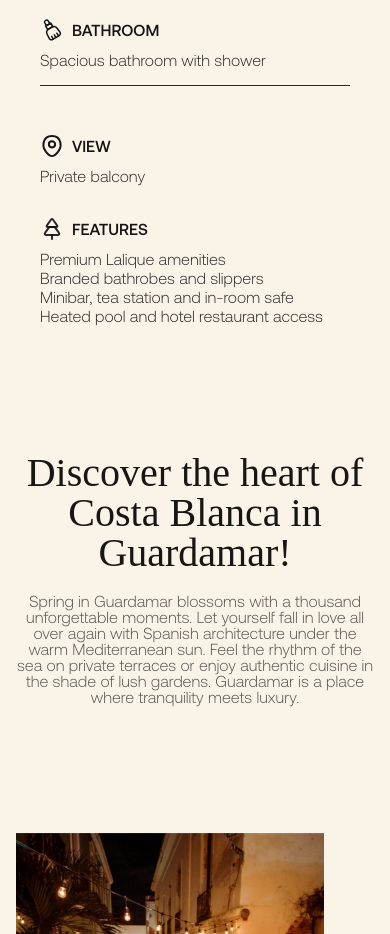
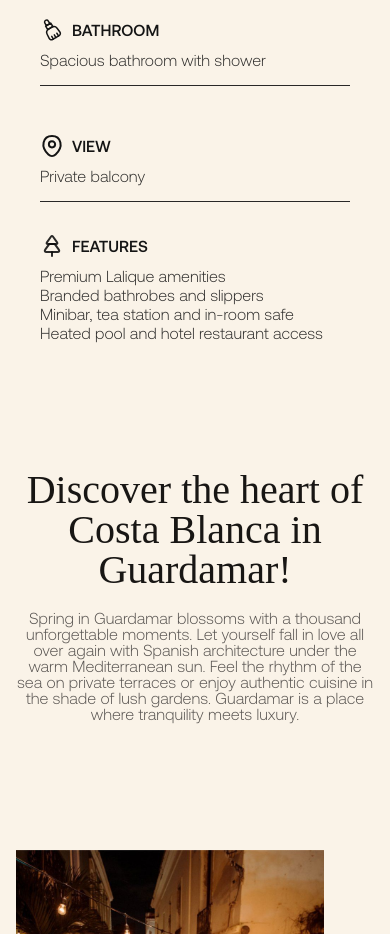
Before and after one commit to VladyslavPetskovych/Quademar, a React (Vite) app in the folder site/: page /suites-rooms/family in a window 390 px wide. Shown: the part 1600-2534 px from the top of the page. Built offline with nearby package versions, Linux system fonts and the light colour scheme; a web font is replaced by a local one.

Commit message:
fixed line on mobile

```diff
--- a/site/src/components/sections/RoomDetailsSection.jsx
+++ b/site/src/components/sections/RoomDetailsSection.jsx
@@ -34,7 +34,7 @@ function pairRows(left, right) {
   return Array.from({ length: max }, (_, i) => [left[i] ?? null, right[i] ?? null])
 }
 
-function DetailCell({ row, bordered }) {
+function DetailCell({ row, borderedLg, borderedMobile }) {
   if (!row) {
     return <motion.div className="hidden w-full lg:block lg:w-[421px]" aria-hidden="true" />
   }
@@ -42,8 +42,8 @@ function DetailCell({ row, bordered }) {
   return (
     <motion.div
       className={`flex w-full flex-col items-start gap-2 lg:w-[421px] ${
-        bordered ? 'border-b border-[rgba(13,13,13,0.88)] pb-4' : ''
-      }`}
+        borderedMobile ? 'max-lg:border-b max-lg:border-[rgba(13,13,13,0.88)] max-lg:pb-4' : ''
+      } ${borderedLg ? 'lg:border-b lg:border-[rgba(13,13,13,0.88)] lg:pb-4' : ''}`}
     >
       <div className="flex items-center gap-2">
         <RoomDetailIcon type={row.icon} />
@@ -151,8 +151,12 @@ export default function RoomDetailsSection({ detailSection, detailsHeading = 'De
                   }`}
                   variants={rowReveal}
                 >
-                  <DetailCell row={leftRow} bordered={!isLast} />
-                  <DetailCell row={rightRow} bordered={!isLast} />
+                  <DetailCell
+                    row={leftRow}
+                    borderedLg={!isLast}
+                    borderedMobile={Boolean(rightRow) || !isLast}
+                  />
+                  <DetailCell row={rightRow} borderedLg={!isLast} borderedMobile={!isLast} />
                 </motion.div>
               )
             })}
```
